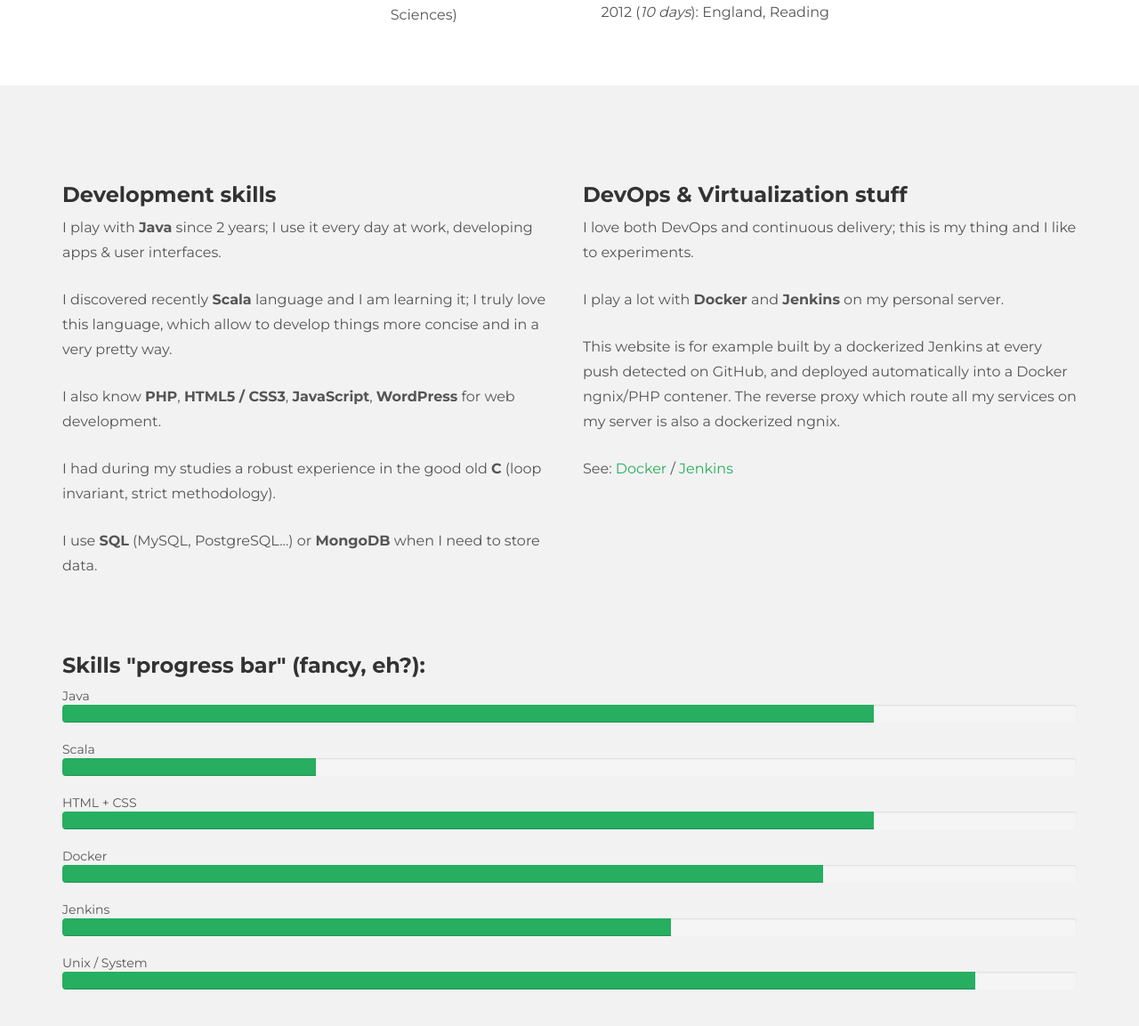
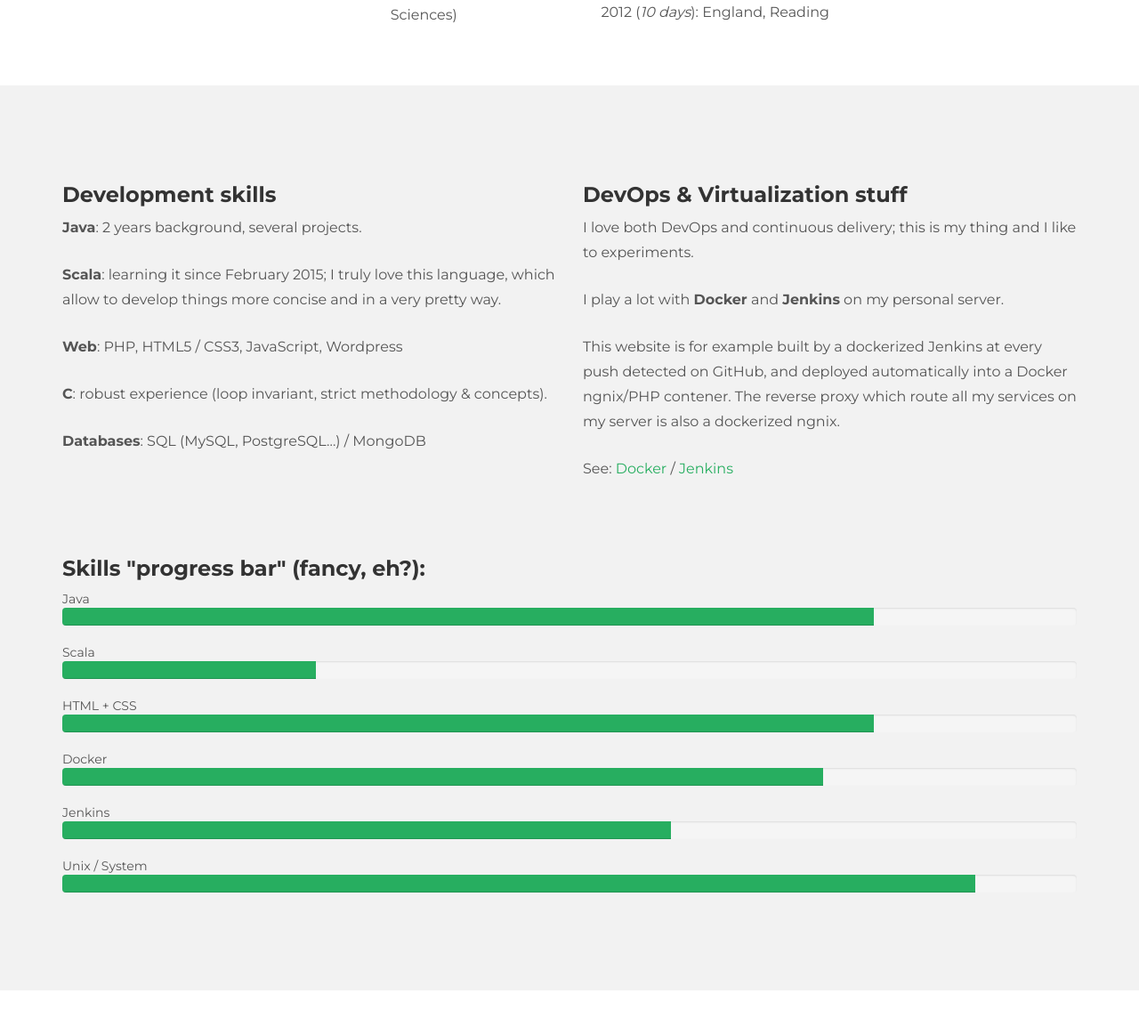
Before and after one commit to ColinLeverger/portfolio-colinleverger, a PHP site: page / in a window 1280 px wide. Shown: the part 1128-2281 px from the top of the page at 89% size. Run offline with PHP 8.4, Linux system fonts and the light colour scheme; some libraries are stand-ins or nearby versions.

Commit message:
list added

```diff
--- a/portfolio/index.php
+++ b/portfolio/index.php
@@ -131,19 +131,16 @@ include "header.php";
 
                 <h3>Development skills</h3>
 
-                <p>I play with <b>Java</b> since 2 years; I use it every day at work, developing apps & user interfaces.
-                </p>
+                <p><b>Java</b>: 2 years background, several projects.</p>
 
-                <p>I discovered recently <b>Scala</b> language and I am learning it; I truly love this language, which
+                <p><b>Scala</b>: learning it since February 2015; I truly love this language, which
                     allow to develop things more concise and in a very pretty way.</p>
 
-                <p>I also know <b>PHP</b>, <b>HTML5 / CSS3</b>, <b>JavaScript</b>, <b>WordPress</b> for web development.
-                </p>
+                <p><b>Web</b>: PHP, HTML5 / CSS3, JavaScript, Wordpress</p>
 
-                <p>I had during my studies a robust experience in the good old <b>C</b> (loop invariant, strict
-                    methodology).</p>
+                <p><b>C</b>: robust experience (loop invariant, strict  methodology & concepts).</p>
 
-                <p>I use <b>SQL</b> (MySQL, PostgreSQL...) or <b>MongoDB</b> when I need to store data.</p>
+                <p><b>Databases</b>: SQL (MySQL, PostgreSQL...) / MongoDB</p>
 
             </div>
             <!-- /colg-lg-6 -->
```
